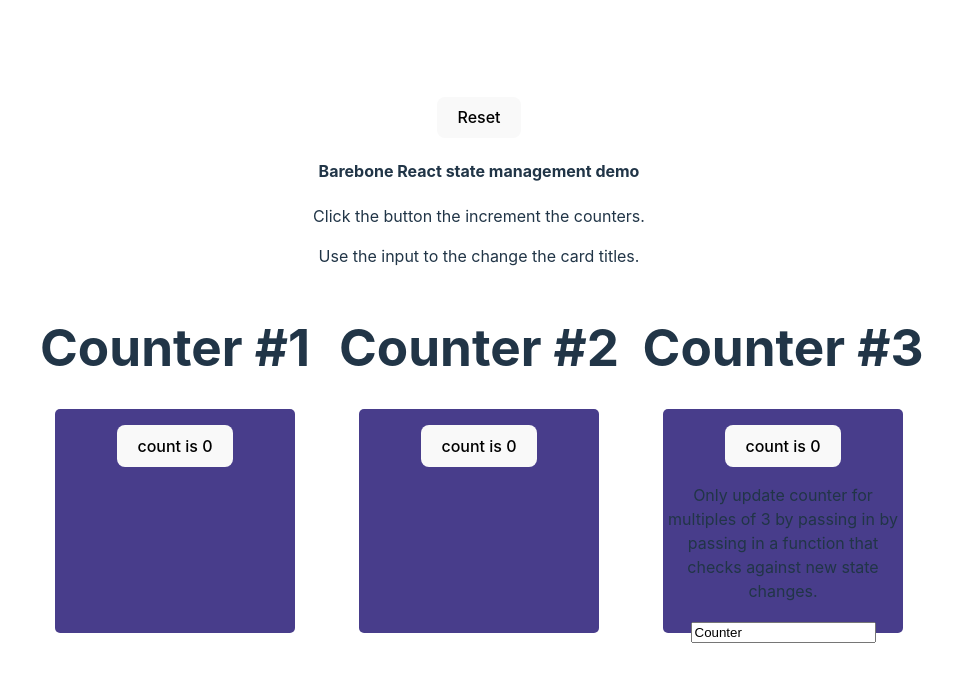
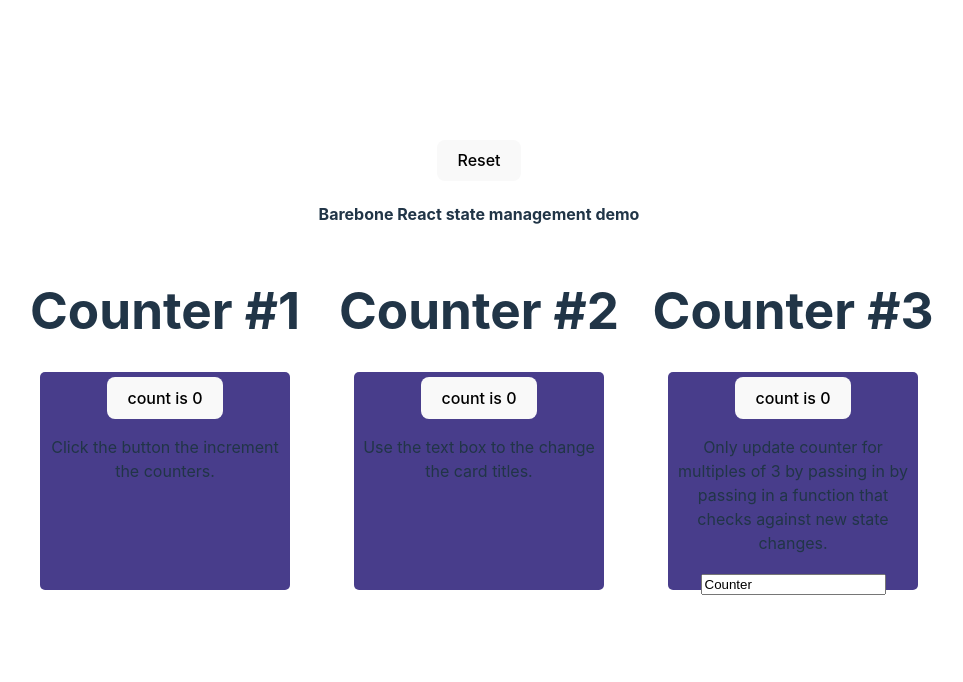
Before and after one commit to seegg/barebone-demo, a React (Vite) app: page / in a window 1280 px wide. Shown: the top 682 px of the page, without its empty margins (161-1124 px from the left). Built offline with nearby package versions, Linux system fonts and the light colour scheme.

Commit message:
update demo

```diff
--- a/index.html
+++ b/index.html
@@ -3,7 +3,7 @@
   <head>
     <meta charset="UTF-8" />
     <meta name="viewport" content="width=device-width, initial-scale=1.0" />
-    <title>Counter Example</title>
+    <title>Counter</title>
   </head>
   <body>
     <div id="root"></div>
--- a/src/App.css
+++ b/src/App.css
@@ -40,6 +40,7 @@
   margin: 2em;
   margin-top: 1rem;
   padding-top: 1rem;
+  padding: 5px;
   border-radius: 5px;
   width: 15em;
   height: 13rem;
--- a/src/App.tsx
+++ b/src/App.tsx
@@ -20,13 +20,21 @@ function App() {
       <div className="reset-button">
         <button onClick={handleOnClick}>Reset</button>
         <h4>Barebone React state management demo</h4>
-        <p>Click the button the increment the counters.</p>
-        <p>Use the input to the change the card titles.</p>
       </div>
       <div className="counter-container">
-        <InnerCounter count={1} />
-        <InnerCounter count={2} />
-        <TitleController count={3} />
+        <InnerCounter
+          count={1}
+          instruction="Click the button the increment the counters."
+        />
+        <InnerCounter
+          count={2}
+          instruction="Use the text box to the change the card titles."
+        />
+        <TitleController
+          count={3}
+          instruction="Only update counter for multiples of 3 by passing in by passing in a
+          function that checks against new state changes."
+        />
       </div>
       <Contact
         url="https://github.com/seegg/Barebone-state-management"
@@ -41,9 +49,10 @@ export default App;
 
 interface Counter {
   count?: number;
+  instruction?: string;
 }
 
-const InnerCounter = ({ count }: Counter) => {
+const InnerCounter = ({ count, instruction }: Counter) => {
   const counter = useCounterStore((state) => state.counter);
   const increment = useCounterActions((actions) => actions.increment);
   const title = useTitleStore((state) => state.Title.value);
@@ -54,12 +63,13 @@ const InnerCounter = ({ count }: Counter) => {
       </h1>
       <div className="card">
         <button onClick={increment}>count is {counter}</button>
+        <p>{instruction && instruction}</p>
       </div>
     </div>
   );
 };
 
-const TitleController = ({ count }: Counter) => {
+const TitleController = ({ count, instruction }: Counter) => {
   const counter = useCounterStore(
     (state) => {
       return state.counter;
@@ -81,10 +91,7 @@ const TitleController = ({ count }: Counter) => {
       </h1>
       <div className="card">
         <button onClick={counterActions.increment}>count is {counter}</button>
-        <p>
-          Only update counter for multiples of 3 by passing in by passing in a
-          function that checks against new state changes.
-        </p>
+        <p>{instruction}</p>
         <input type="text" value={title} onChange={handleOnChange} />
       </div>
     </div>
```
